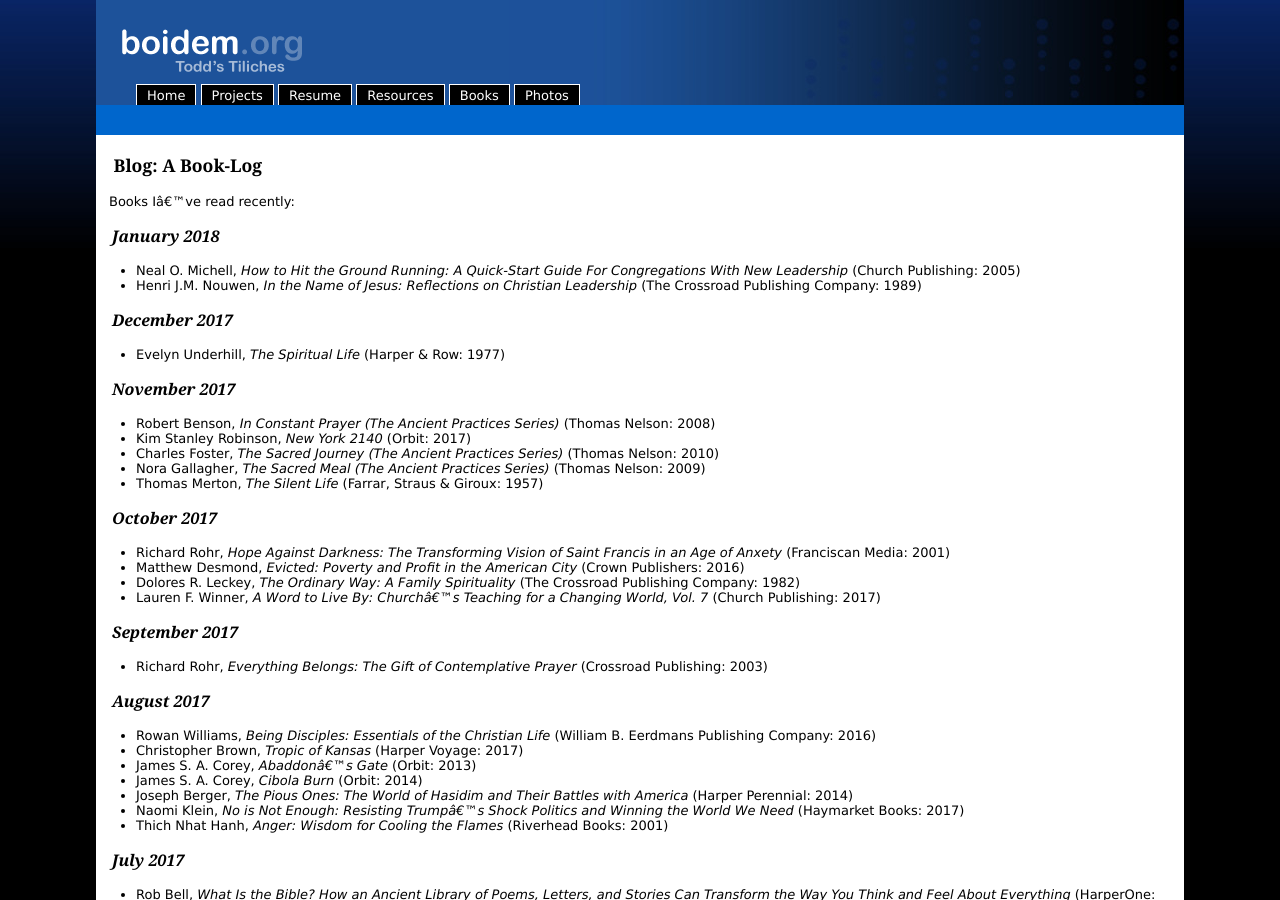
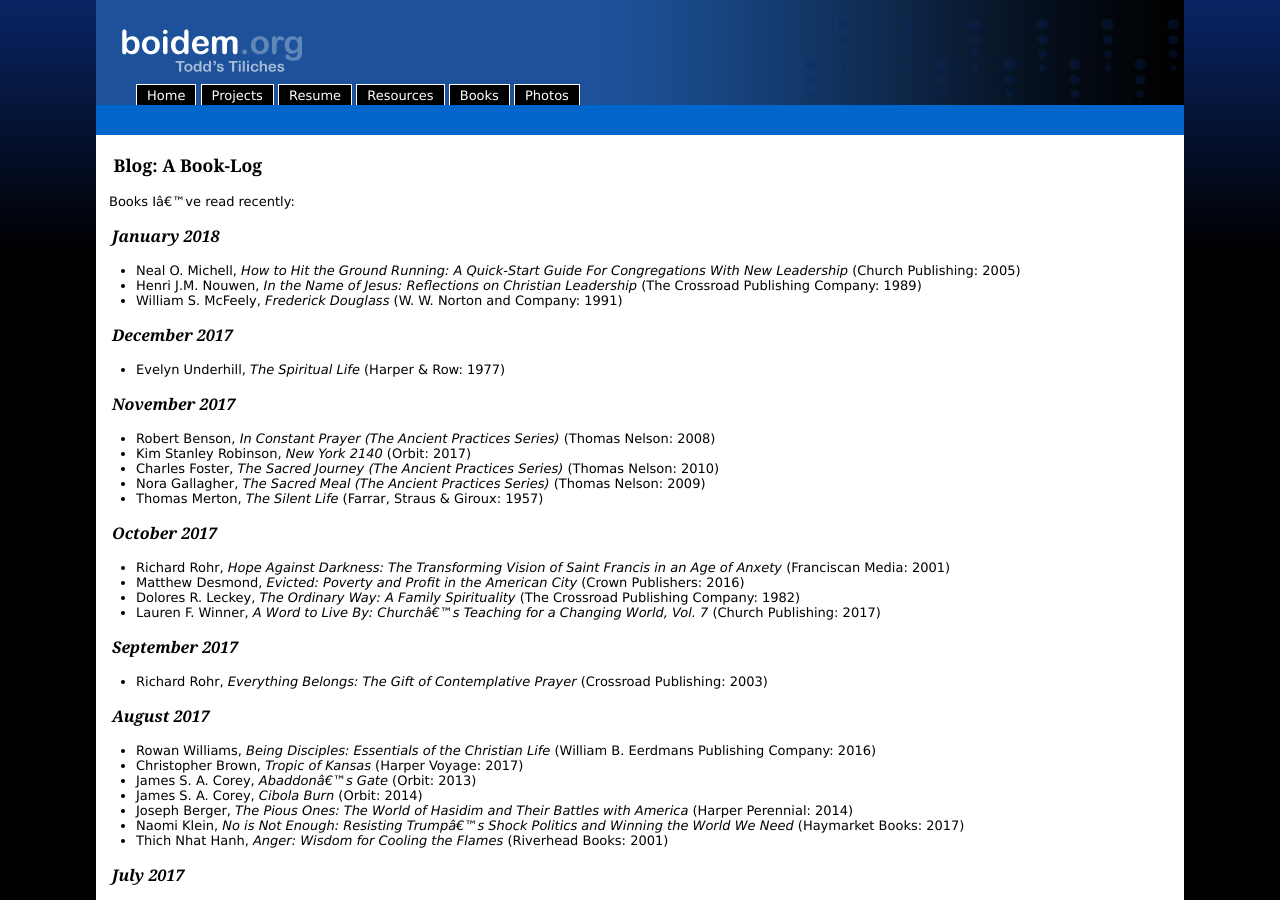
Before and after one commit to toddfoster/toddfoster.github.com, a Jekyll site: the page built from books.md, in a window 1280 px wide and 900 px high. Built offline with Jekyll 4.4.1, drawn with Linux system fonts in a browser that asks for light colours.

Commit message:
Douglass

```diff
--- a/books.md
+++ b/books.md
@@ -10,6 +10,7 @@ Books I've read recently:
 ## January 2018
 * Neal O. Michell, _How to Hit the Ground Running: A Quick-Start Guide For Congregations With New Leadership_ (Church Publishing: 2005)
 * Henri J.M. Nouwen, _In the Name of Jesus: Reflections on Christian Leadership_ (The Crossroad Publishing Company: 1989)
+* William S. McFeely, _Frederick Douglass_ (W. W. Norton and Company: 1991)
 
 ## December 2017
 * Evelyn Underhill, _The Spiritual Life_ (Harper & Row: 1977)
```
